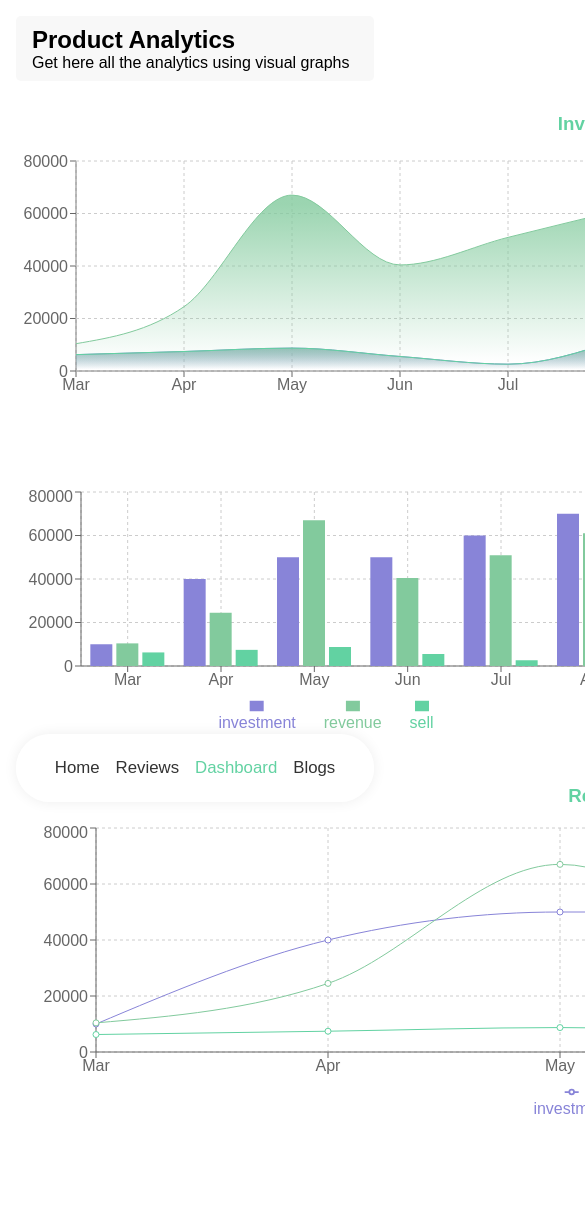
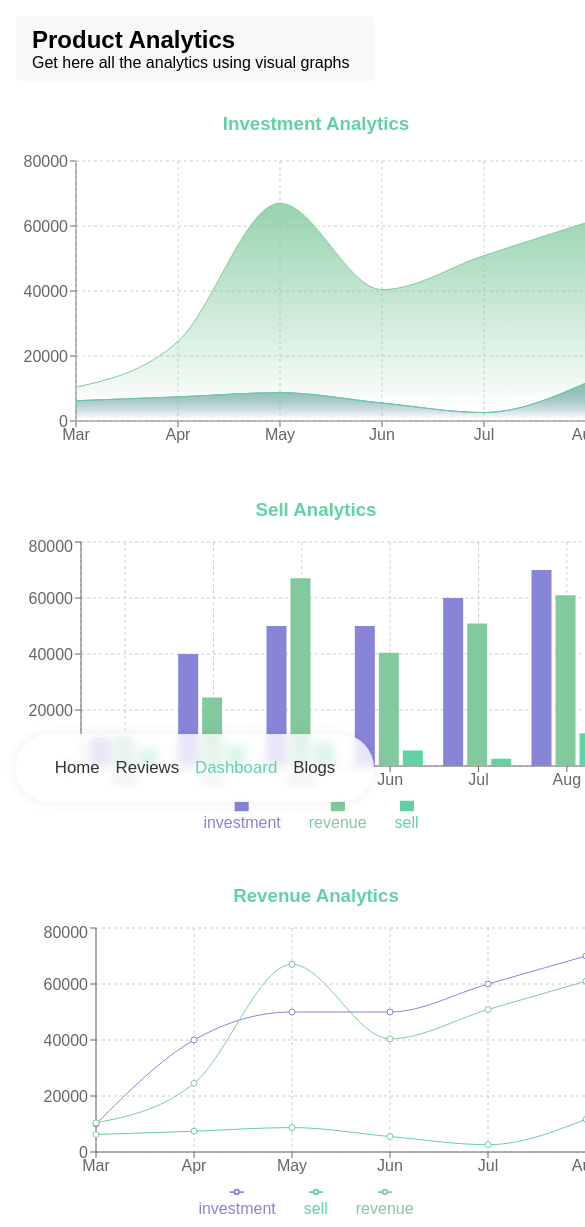
Before and after one commit to Ashik-Mahmud/backpack-reviews-react, a React (Create React App) app: page /dashboard in a window 390 px wide. Shown: the top 1227 px of the page, 585 px wide, since content can reach past the window. Before the commit the page ends 1127 px from the top, so only its background shows below. Built offline with nearby package versions, Linux system fonts and the light colour scheme.

Commit message:
responsive chart for dashboard

```diff
--- a/src/components/Pages/Dashboard/Dashboard.css
+++ b/src/components/Pages/Dashboard/Dashboard.css
@@ -12,7 +12,13 @@
   margin: 1rem 0rem;
   color: var(--primary-color);
 }
+.tall-chart {
+  width: 1270px;
+}
 @media (max-width: 600px) {
+  .tall-chart {
+    width: 600px;
+  }
   #dashboard .chart-row {
     grid-template-columns: 1fr;
   }
--- a/src/components/Pages/Dashboard/Dashboard.jsx
+++ b/src/components/Pages/Dashboard/Dashboard.jsx
@@ -8,6 +8,7 @@ import {
   Legend,
   Line,
   LineChart,
+  ResponsiveContainer,
   Tooltip,
   XAxis,
   YAxis,
@@ -28,6 +29,8 @@ const Dashboard = () => {
         <div className="chart-row">
           <div className="chart-col">
             <h3 className="graph-title">Investment Analytics</h3>
+            <div style={{ width: 600, height: 300 }}>
+              <ResponsiveContainer>
                 <AreaChart
                   width={630}
                   height={250}
@@ -70,10 +73,13 @@ const Dashboard = () => {
                     fill="url(#colorPv)"
                   />
                 </AreaChart>
+              </ResponsiveContainer>
+            </div>
           </div>
           <div className="chart-col">
             <h3 className="graph-title">Sell Analytics</h3>
-
+            <div style={{ width: 600, height: 300 }}>
+              <ResponsiveContainer>
                 <BarChart width={630} height={250} data={data}>
                   <CartesianGrid strokeDasharray="3 3" />
                   <XAxis dataKey="month" />
@@ -84,11 +90,15 @@ const Dashboard = () => {
                   <Bar dataKey="revenue" fill="#82ca9d" />
                   <Bar dataKey="sell" fill="#62d2a2" />
                 </BarChart>
+              </ResponsiveContainer>
+            </div>
           </div>
           <div className="chart-col span">
             <h3 className="graph-title">Revenue Analytics</h3>
+            <div className="tall-chart" style={{ height: 300 }}>
+              <ResponsiveContainer>
                 <LineChart
-              width={1270}
+                  width={500}
                   height={300}
                   data={data}
                   margin={{
@@ -112,6 +122,8 @@ const Dashboard = () => {
                   <Line type="monotone" dataKey="sell" stroke="#62d2a2" />
                   <Line type="monotone" dataKey="revenue" stroke="#82ca9d" />
                 </LineChart>
+              </ResponsiveContainer>
+            </div>
           </div>
         </div>
       </div>
```
Lines whose indentation alone changed are shown as unchanged.
